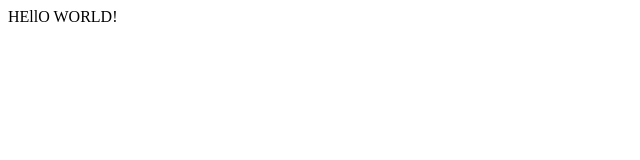
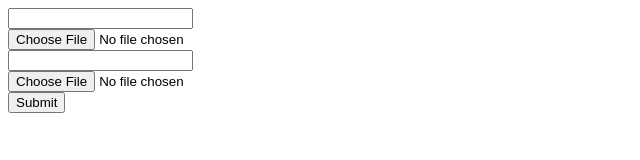
Before and after one commit to chinaxxren/VVApiServer, a plain HTML site: page VVApiServer/Resouces/index.html in a window 1280 px wide. Shown: the whole page, without its empty margins (0-640 px from the left). Drawn offline with Linux system fonts and the light colour scheme.

Commit message:
增加文件上传功能

```diff
--- a/VVApiServer/Resouces/index.html
+++ b/VVApiServer/Resouces/index.html
@@ -1,10 +1,16 @@
 <!DOCTYPE HTML PUBLIC "-//W3C//DTD HTML 4.01//EN" "http://www.w3.org/TR/html4/strict.dtd">
 <html>
-<head>
-    <meta http-equiv=\"content-type\" content=\"text/html; charset=UTF-8\">
-</head>
-<body>
-<div>HEllO WORLD!</div>
-<br/>
-</body>
+    <head>
+        <meta http-equiv=\"content-type\" content=\"text/html; charset=UTF-8\">
+            </head>
+    <body>
+        <form action="upload.html" method="post" enctype="multipart/form-data" accept-charset="utf-8">
+                <input type="text" name="age",value=""><br/>
+                <input type="file" name="upload1"><br/>
+                <input type="text" name="score",value="zhm"><br/>
+                <input type="file" name="upload2"><br/>
+                <input type="submit" value="Submit"><br/>
+        </form>
+
+    </body>
 </html>
```
Also changed, not shown: 15 other files.
